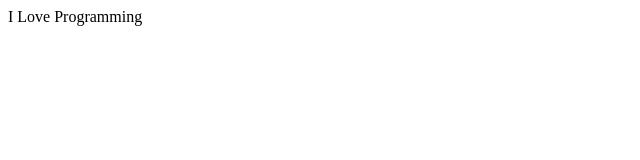
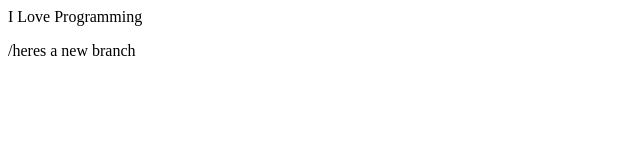
Before and after one commit to rutigeffen/MyFirstProject, a plain HTML site: page index.html in a window 1280 px wide. Shown: the whole page, without its empty margins (0-640 px from the left). Drawn offline with Linux system fonts and the light colour scheme.

Commit message:
new branch

```diff
--- a/index.html
+++ b/index.html
@@ -9,5 +9,6 @@
 <body>
     <div>I Love Programming
     </div>
+    <p>/heres a new branch</p>
 </body>
 </html>
```
